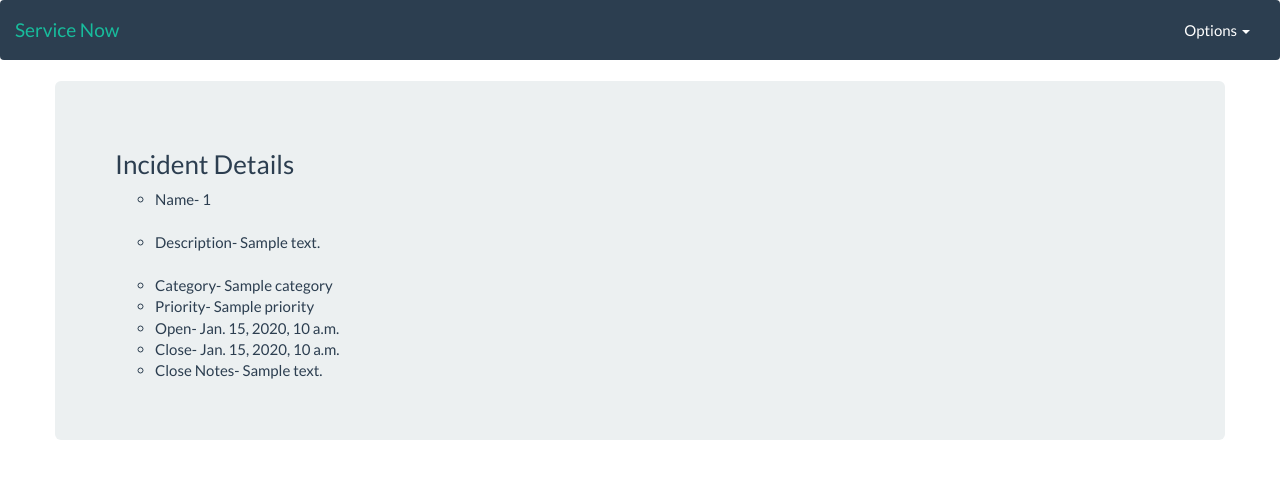
After one commit to goshubham/inductproject, a Django app: template templates/incidet.html in a window 1280 px wide. The commit adds this page. Shown: the top 479 px of the page. Run offline with Django 3.2, Linux system fonts and the light colour scheme; the template is opened without the code that fills it: most values are stand-ins (such as "Sample title", 1, 10 or a date in 2020); some libraries are stand-ins or nearby versions.

Commit message:
List and Details are done

```diff
--- a/snapp/urls.py
+++ b/snapp/urls.py
@@ -4,5 +4,6 @@ from . import views
 # We are adding a URL called /home
 urlpatterns = [
     url(r'^$', views.logi, name='home'),
-    url(r'^list/$', views.listall, name='listv'),
+    url(r'^list/$', views.listall, name='list'),
+    url(r'^incident_details/(?P<sys_id>[A-Za-z0-9_@./&+-]+)$', views.incidentdet, name='incident_details'),
 ]
--- a/templates/home.html
+++ b/templates/home.html
@@ -5,7 +5,7 @@
 <div class="container">
     <div class="row">
         <div class="jumbotron">
-            <h1>List of Incidents</h1>
+            <h1>Do WhatEver U WanT</h1>
             <p>You are on your Dashboard</p>
         </div>
     </div>
--- /dev/null
+++ b/templates/incidet.html
@@ -0,0 +1,21 @@
+{% extends 'base.html' %}
+
+{% block content %}
+
+<div class="container">
+    <div class="row">
+        <div class="jumbotron">
+            <h3>Incident Details</h3>
+            <ul style="list-style-type:circle">
+                <li>Name- {{ instancedetaildict.number }}</li><br>
+                <li>Description- {{ instancedetaildict.description }}</li><br>
+                <li>Category- {{ instancedetaildict.category }}</li>
+                <li>Priority- {{ instancedetaildict.priority }}</li>
+                <li>Open- {{ instancedetaildict.opened_at }}</li>
+                <li>Close- {{ instancedetaildict.closed_at }}</li>
+                <li>Close Notes- {{ instancedetaildict.close_notes }}</li>
+            </ul>
+        </div>
+    </div>
+</div>
+{% endblock %}
--- a/templates/list.html
+++ b/templates/list.html
@@ -18,7 +18,9 @@
                 <tbody>
                     {% for i in instancelist %}
                      <tr>
-                         <td style="text-align: center">{{ i.number }}</td>
+                         <form action="get">
+                         <td style="text-align: center"><a href="{% url 'incident_details' i.sys_id %}">{{ i.number }}</a></td>
+                         </form>
                          <td style="text-align: center">{{ i.sys_id }}</td>
                          <td style="text-align: center">{{ i.short_description }}</td>
                          <td style="text-align: center">{{ i.active }}</td>
```
Also changed, not shown: snapp/views.py (+41 -0 lines), db.sqlite3.
